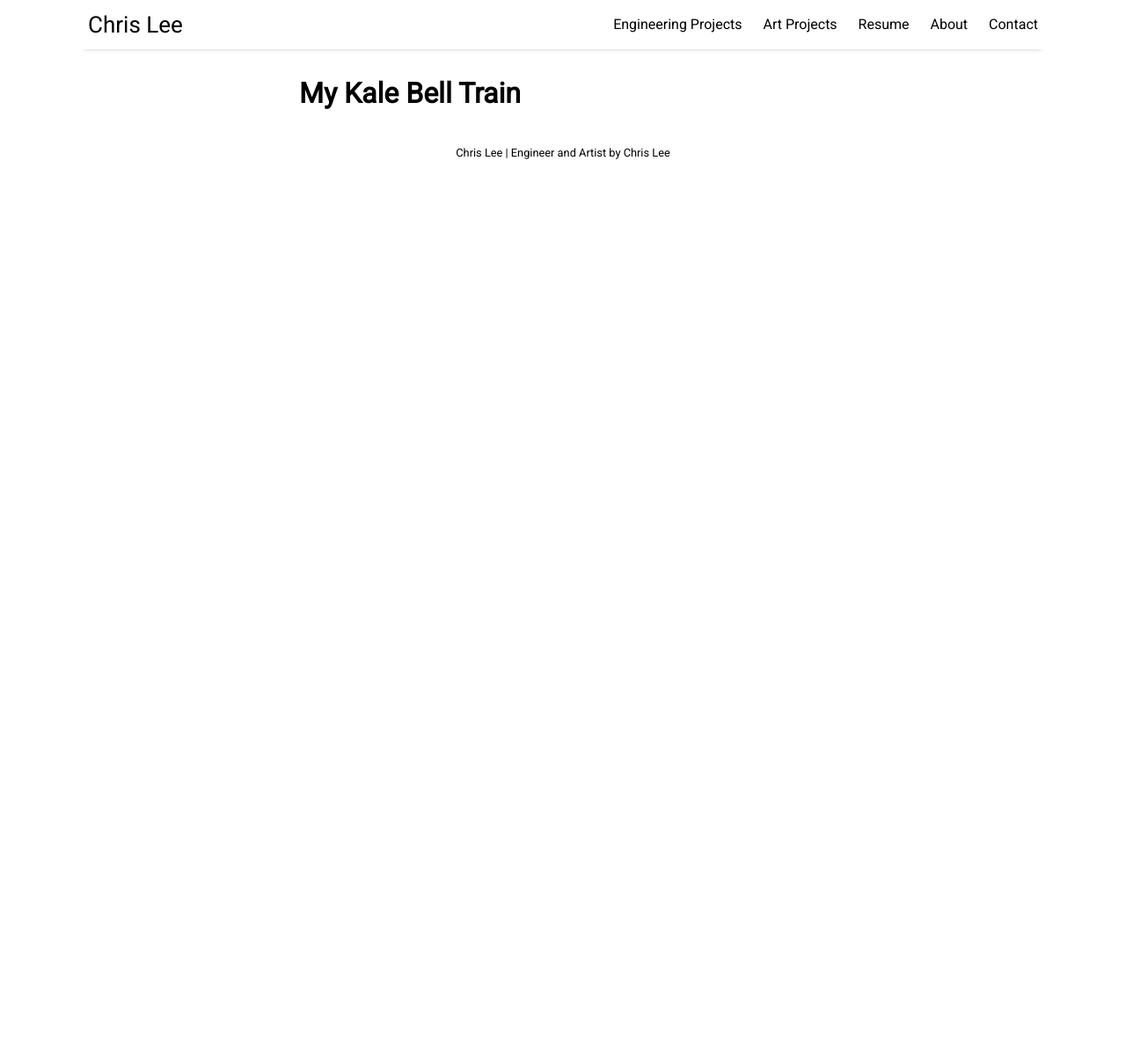
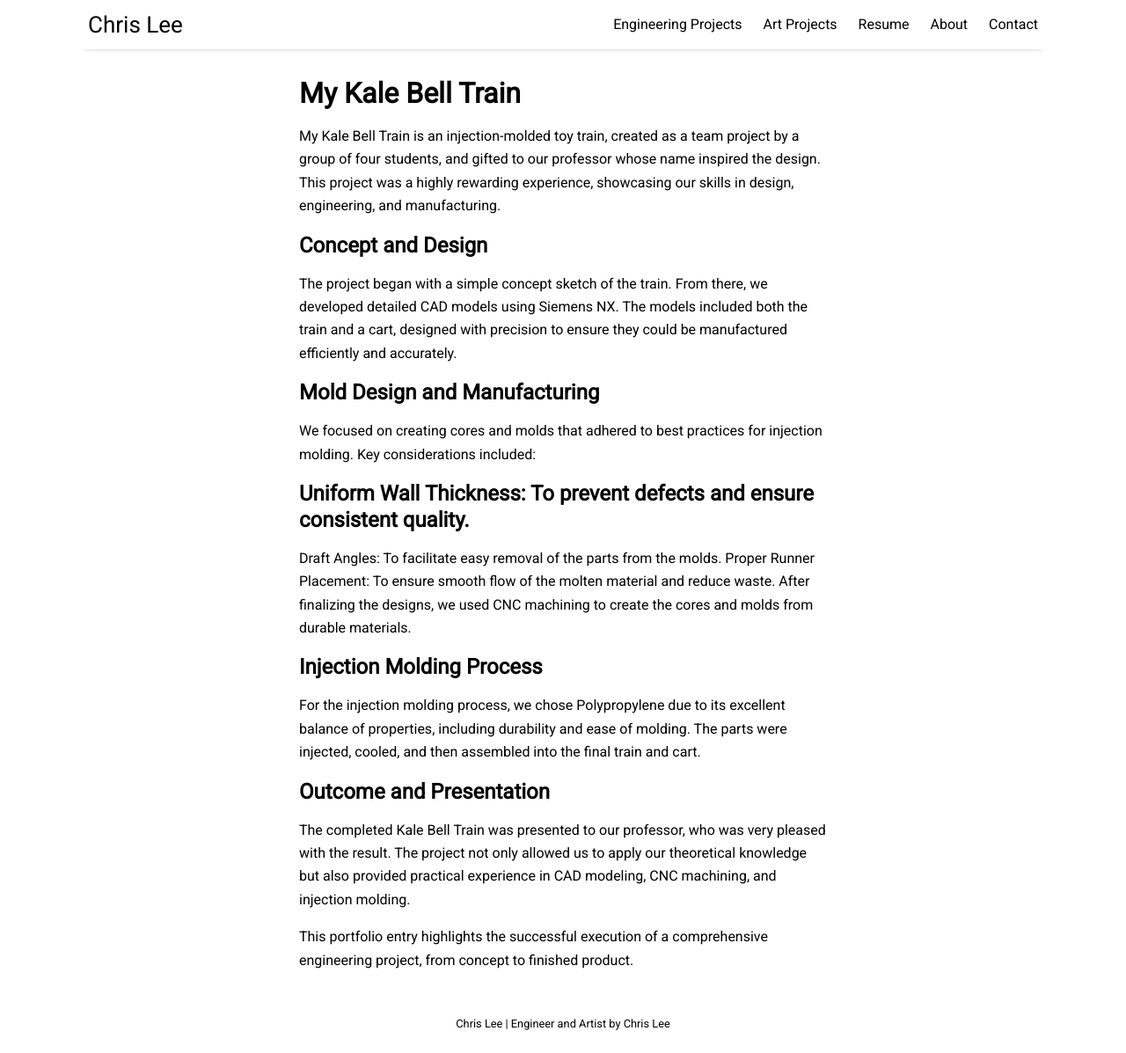
Before and after one commit to Christopher-LeeNU/Christopher-LeeNU.github.io, a Jekyll site: the page built from pages/mykalebelltrain.md, in a window 1280 px wide and 1197 px high. Shown: the whole window at 88% size. Built offline with Jekyll 4.4.1, drawn with Linux system fonts in a browser that asks for light colours; nearby versions of some CDN libraries.

Commit message:
Update mykalebelltrain.md

```diff
--- a/pages/mykalebelltrain.md
+++ b/pages/mykalebelltrain.md
@@ -3,3 +3,24 @@ layout: page
 title: My Kale Bell Train
 permalink: /engineering/belltrain
 ---
+
+My Kale Bell Train is an injection-molded toy train, created as a team project by a group of four students, and gifted to our professor whose name inspired the design. This project was a highly rewarding experience, showcasing our skills in design, engineering, and manufacturing.
+
+## Concept and Design
+The project began with a simple concept sketch of the train. From there, we developed detailed CAD models using Siemens NX. The models included both the train and a cart, designed with precision to ensure they could be manufactured efficiently and accurately.
+
+## Mold Design and Manufacturing
+We focused on creating cores and molds that adhered to best practices for injection molding. Key considerations included:
+
+## Uniform Wall Thickness: To prevent defects and ensure consistent quality.
+Draft Angles: To facilitate easy removal of the parts from the molds.
+Proper Runner Placement: To ensure smooth flow of the molten material and reduce waste.
+After finalizing the designs, we used CNC machining to create the cores and molds from durable materials.
+
+## Injection Molding Process
+For the injection molding process, we chose Polypropylene due to its excellent balance of properties, including durability and ease of molding. The parts were injected, cooled, and then assembled into the final train and cart.
+
+## Outcome and Presentation
+The completed Kale Bell Train was presented to our professor, who was very pleased with the result. The project not only allowed us to apply our theoretical knowledge but also provided practical experience in CAD modeling, CNC machining, and injection molding.
+
+This portfolio entry highlights the successful execution of a comprehensive engineering project, from concept to finished product.
```
